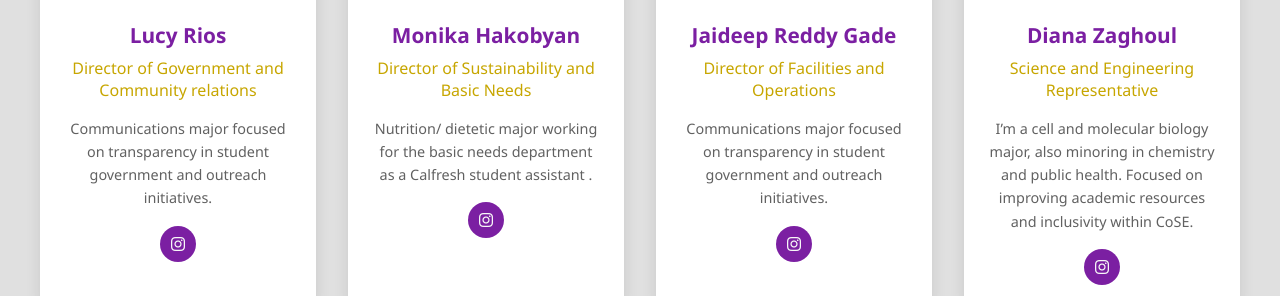
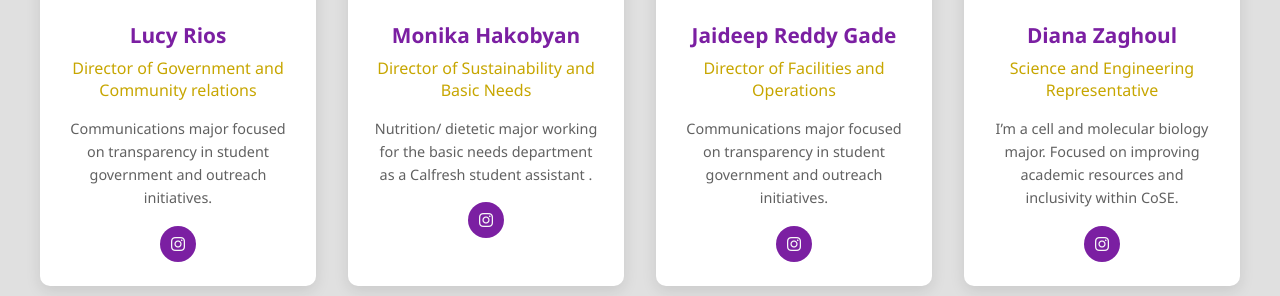
Before and after one commit to jatanmandaliya/Gator_Sucess, a plain HTML site: page index.html in a window 1280 px wide. Shown: the part 2919-3215 px from the top of the page. Drawn offline with Linux system fonts and the light colour scheme.

Commit message:
Update index.html

```diff
--- a/index.html
+++ b/index.html
@@ -980,7 +980,7 @@
                 <div class="team-info">
                     <h3 class="team-name">Diana Zaghoul</h3>
                     <p class="team-position">Science and Engineering Representative</p>
-                    <p class="team-bio">I’m a cell and molecular biology major, also minoring in chemistry and public health. Focused on improving academic resources and inclusivity within CoSE.</p>
+                    <p class="team-bio">I’m a cell and molecular biology major. Focused on improving academic resources and inclusivity within CoSE.</p>
                     <div class="social-links">
                         <a href="#" class="social-link"><i class="fab fa-instagram"></i></a>
                     </div>
```
